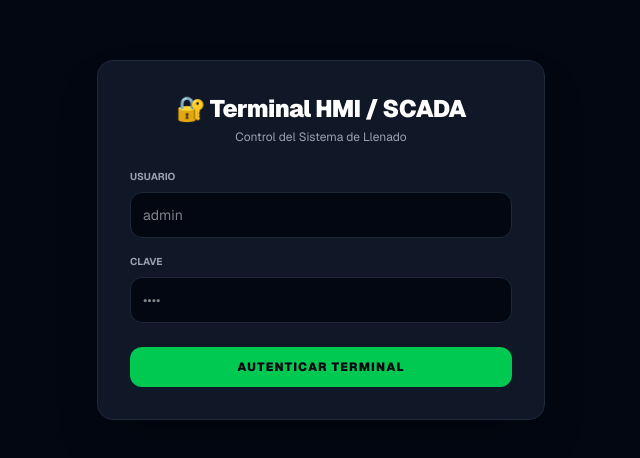
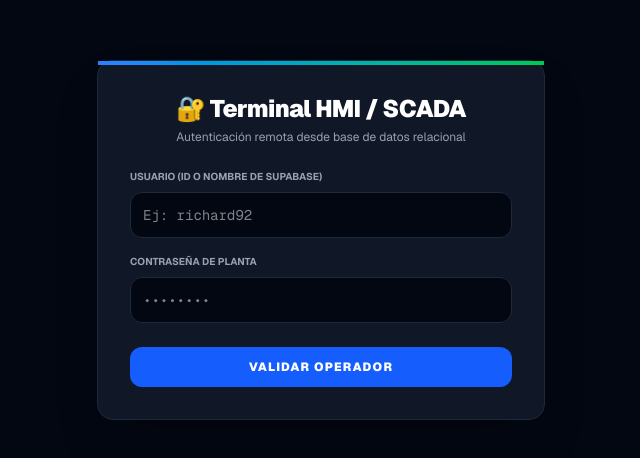
Before and after one commit to Richard2329/scada, a Next.js app: page /login in a window 1280 px wide. Shown: the part 160-618 px from the top of the page, without its empty margins (319-959 px from the left). Built offline with nearby package versions, Linux system fonts and the light colour scheme.

Commit message:
Update page.tsx

```diff
--- a/app/login/page.tsx
+++ b/app/login/page.tsx
@@ -4,10 +4,9 @@ import { useEffect, useState } from "react";
 import { createClient } from "@supabase/supabase-js";
 
 // ==========================================
-// ⚠️ CONFIGURACIÓN CRÍTICA DE SUPABASE
+// ⚠️ CONFIGURACIÓN DE CRITERIO REAL DE SUPABASE
 // ==========================================
 const SUPABASE_URL = "https://gkfubkquycyasxxuhdi.supabase.co";
-// PON AQUÍ TU KEY ANON REAL DE SUPABASE (LA QUE COPIAS DE PROJETS SETTINGS > API)
 const SUPABASE_ANON_KEY = "eyJhbGciOiJIUzI1NiIsInR5cCI6IkpXVCJ9.eyJpc3MiOiJzdXBhYmFzZSIsInJlZiI6ImdrZGZ1YmtxdXljeWFzeHh1aGRpIiwicm9sZSI6ImFub24iLCJpYXQiOjE3ODI2NDI1ODQsImV4cCI6MjA5ODIxODU4NH0.jFpHlW2r1eJxsRO9HvUJhDgA5c69LDROJS5fcL9xHGg";
 
 const supabase = createClient(SUPABASE_URL, SUPABASE_ANON_KEY);
@@ -20,11 +19,15 @@ interface PlantaDatos {
 }
 
 export default function DashboardCompletoPage() {
+  // --- CONTROL DE ACCESO (AHORA CON SUPABASE) ---
   const [isAuthenticated, setIsAuthenticated] = useState(false);
   const [username, setUsername] = useState("");
   const [password, setPassword] = useState("");
   const [loginError, setLoginError] = useState("");
+  const [loginLoading, setLoginLoading] = useState(false);
+  const [operadorActivo, setOperadorActivo] = useState("");
 
+  // --- DATOS INDUSTRIALES ---
   const [datos, setDatos] = useState<PlantaDatos>({
     usuarios: [],
     productos: [],
@@ -33,27 +36,59 @@ export default function DashboardCompletoPage() {
   });
 
   const [loading, setLoading] = useState(false);
-  const [msgEnlace, setMsgEnlace] = useState("Modo Local (Inserta tu API Key real para conectar)");
+  const [msgEnlace, setMsgEnlace] = useState("Modo Local (Modifica la API Key para conectar al SCADA)");
 
+  // --- CONTROLES DE PROCESO (HMI) ---
   const [productoSeleccionado, setProductoSeleccionado] = useState("");
   const [presentacionSeleccionada, setPresentacionSeleccionada] = useState("250ml");
   const [procesoEstado, setProcesoEstado] = useState<"IDLE" | "PROCESANDO" | "COMPLETADO">("IDLE");
   const [progresoLlenado, setProgresoLlenado] = useState(0);
 
+  // --- FILTROS ---
   const [filtroUsuarios, setFiltroUsuarios] = useState("");
   const [filtroInventario, setFiltroInventario] = useState("");
-  const [filtroOrdenes, setFiltroOrdenes] = useState("");
 
-  const handleLogin = (e: React.FormEvent) => {
+  // =========================================================
+  // 🔐 MANEJADOR LOGIN: CONSULTA DE VALIDACIÓN REAL EN SUPABASE
+  // =========================================================
+  const handleLogin = async (e: React.FormEvent) => {
     e.preventDefault();
     setLoginError("");
-    if (username.trim() === "admin" && password === "1234") {
+    setLoginLoading(true);
+
+    try {
+      // Intenta buscar en la tabla 'usuarios' donde el campo username (o nombre) y password coincidan
+      // Nota: Ajusta los nombres de las columnas ('username', 'password') si en tu tabla se llaman diferente (ej. 'nombre', 'clave')
+      const { data, error } = await supabase
+        .from("usuarios")
+        .select("*")
+        .or(`username.eq.${username},nombre.eq.${username}`)
+        .eq("password", password)
+        .single();
+
+      if (error || !data) {
+        throw new Error("Credenciales no encontradas en la base de datos");
+      }
+
+      // Si encuentra el registro, guarda el nombre del operador y autoriza el acceso
+      setOperadorActivo(data.nombre || data.username || username);
       setIsAuthenticated(true);
-    } else {
-      setLoginError("Credenciales incorrectas de operador");
+    } catch (err: any) {
+      console.error("Error de autenticación:", err);
+
+      // Contingencia de desarrollo por si la clave aún no está configurada:
+      if (username.trim() === "admin" && password === "1234") {
+        setOperadorActivo("Administrador Local (Contingencia)");
+        setIsAuthenticated(true);
+      } else {
+        setLoginError("⚠️ Acceso Denegado: Usuario o contraseña no válidos en Supabase.");
+      }
+    } finally {
+      setLoginLoading(false);
     }
   };
 
+  // --- CONTROL DE PROCESO SIMULADO ---
   const iniciarProcesoLlenado = async () => {
     if (!productoSeleccionado) {
       alert("Por favor, seleccione un producto válido.");
@@ -63,7 +98,6 @@ export default function DashboardCompletoPage() {
     setProcesoEstado("PROCESANDO");
     setProgresoLlenado(0);
 
-    // 1. Simulación visual del actuador
     const intervalo = setInterval(() => {
       setProgresoLlenado((prev) => {
         if (prev >= 100) {
@@ -76,7 +110,6 @@ export default function DashboardCompletoPage() {
       });
     }, 150);
 
-    // 2. ENLACE REAL CON SUPABASE -> Registra la orden para que Wokwi la detecte
     try {
       await supabase.from("ordenes").insert([
         {
@@ -86,11 +119,11 @@ export default function DashboardCompletoPage() {
         }
       ]);
     } catch (err) {
-      console.log("No se pudo registrar la orden en la BD real:", err);
+      console.log("Error al registrar orden:", err);
     }
   };
 
-  // FUNCIÓN MANUAL DE CONSULTA (SIN BUCLES INFINITOS)
+  // --- CONSULTA GENERAL DE DATOS (SCADA) ---
   const cargarDatosPlantaReal = async () => {
     try {
       setLoading(true);
@@ -101,10 +134,6 @@ export default function DashboardCompletoPage() {
         supabase.from("inventario").select("*").limit(20),
         supabase.from("ordenes").select("*").order("id", { ascending: false }).limit(20),
       ]);
-
-      if (resProd.error || resUser.error) {
-        throw new Error("Credenciales inválidas o tablas inexistentes");
-      }
 
       setDatos({
         usuarios: resUser.data || [],
@@ -117,14 +146,13 @@ export default function DashboardCompletoPage() {
         setProductoSeleccionado(resProd.data[0].id || resProd.data[0].id_producto);
       }
 
-      setMsgEnlace("🌐 CONEXIÓN REAL ESTABLECIDA CON SUPABASE");
+      setMsgEnlace("🌐 CONEXIÓN TOTAL SCADA + APIS DE SUPABASE OPERATIVAS");
     } catch (error) {
-      console.error("Fallo de enlace de red:", error);
-      setMsgEnlace("⚠️ MODO LOCAL ACTIVO: Verifica la URL/Key de tu Supabase");
+      console.error("Fallo general de red:", error);
+      setMsgEnlace("⚠️ REVISAR CONEXIÓN: Mostrando datos de respaldo locales");
 
-      // Datos temporales de contingencia para que la interfaz funcione sí o sí
       setDatos({
-        usuarios: [{ id: 1, nombre: "Richard Baidal (Supervisor)" }],
+        usuarios: [{ id: 1, nombre: "Richard Baidal" }],
         productos: [{ id: "1", nombre: "Línea de Envasado Alfa" }, { id: "2", nombre: "Línea de Envasado Beta" }],
         inventario: [{ id: 1, producto_id: "Silo Principal", cantidad: 15 }],
         ordenes: [{ id: "101", id_producto: "1", tamano_lote: 250, estado: "completado" }],
@@ -149,32 +177,32 @@ export default function DashboardCompletoPage() {
     String(inv.producto_id || inv.id || "").toLowerCase().includes(filtroInventario.toLowerCase())
   );
 
-  const ordenesFiltradas = datos.ordenes.filter((o: any) =>
-    String(o.id_orden || o.id || "").toLowerCase().includes(filtroOrdenes.toLowerCase())
-  );
-
+  // PANTALLA 1: FORMULARIO HMI DE LOGUEO HACIENDA CONSULTAS A SUPABASE
   if (!isAuthenticated) {
     return (
       <div className="flex h-screen items-center justify-center bg-gray-950 px-4 font-sans">
-        <form onSubmit={handleLogin} className="w-full max-w-md rounded-2xl bg-gray-900 p-8 border border-gray-800 shadow-2xl">
+        <form onSubmit={handleLogin} className="w-full max-w-md rounded-2xl bg-gray-900 p-8 border border-gray-800 shadow-2xl relative">
+          <div className="absolute top-0 left-0 w-full h-1 bg-gradient-to-r from-blue-500 to-green-500" />
           <div className="text-center mb-6">
             <h2 className="text-2xl font-black text-white tracking-tight">🔐 Terminal HMI / SCADA</h2>
-            <p className="text-xs text-gray-400 mt-1">Control del Sistema de Llenado</p>
+            <p className="text-xs text-gray-400 mt-1">Autenticación remota desde base de datos relacional</p>
           </div>
 
-          {loginError && <div className="mb-4 bg-red-500/10 p-3 text-xs text-red-400 border border-red-500/20 text-center rounded-xl">{loginError}</div>}
+          {loginError && <div className="mb-4 bg-red-500/10 p-3 text-xs text-red-400 border border-red-500/20 text-center rounded-xl font-medium">{loginError}</div>}
 
           <div className="mb-4">
-            <label className="block text-[10px] font-bold text-gray-400 uppercase mb-2">Usuario</label>
-            <input type="text" value={username} onChange={(e) => setUsername(e.target.value)} className="w-full bg-gray-950 p-3 text-sm text-white border border-gray-800 rounded-xl focus:border-green-500 focus:outline-none" placeholder="admin" required />
+            <label className="block text-[10px] font-bold text-gray-400 uppercase mb-2">Usuario (ID o Nombre de Supabase)</label>
+            <input type="text" value={username} onChange={(e) => setUsername(e.target.value)} className="w-full bg-gray-950 p-3 text-sm text-white border border-gray-800 rounded-xl focus:border-green-500 focus:outline-none font-mono" placeholder="Ej: richard92" required />
           </div>
 
           <div className="mb-6">
-            <label className="block text-[10px] font-bold text-gray-400 uppercase mb-2">Clave</label>
-            <input type="password" value={password} onChange={(e) => setPassword(e.target.value)} className="w-full bg-gray-950 p-3 text-sm text-white border border-gray-800 rounded-xl focus:border-green-500 focus:outline-none" placeholder="••••" required />
+            <label className="block text-[10px] font-bold text-gray-400 uppercase mb-2">Contraseña de Planta</label>
+            <input type="password" value={password} onChange={(e) => setPassword(e.target.value)} className="w-full bg-gray-950 p-3 text-sm text-white border border-gray-800 rounded-xl focus:border-green-500 focus:outline-none font-mono" placeholder="••••••••" required />
           </div>
 
-          <button type="submit" className="w-full bg-green-500 py-3 text-xs font-black text-gray-950 tracking-widest uppercase rounded-xl hover:bg-green-400">Autenticar Terminal</button>
+          <button type="submit" disabled={loginLoading} className="w-full bg-blue-600 py-3 text-xs font-black text-white tracking-widest uppercase rounded-xl hover:bg-blue-500 transition-all disabled:bg-gray-800 disabled:text-gray-500">
+            {loginLoading ? "Consultando Servidores..." : "Validar Operador"}
+          </button>
         </form>
       </div>
     );
@@ -184,11 +212,12 @@ export default function DashboardCompletoPage() {
     <div className="min-h-screen bg-gray-950 p-6 text-gray-100 font-sans">
       <div className="mx-auto max-w-7xl">
 
-        {/* ENCABEZADO */}
+        {/* ENCABEZADO SCADA */}
         <header className="mb-8 border-b border-gray-800 pb-5 flex flex-col sm:flex-row justify-between items-start sm:items-center gap-4">
           <div>
             <h1 className="text-2xl font-black uppercase tracking-tight text-white">Consola de Supervisión SCADA</h1>
-            <p className={`text-xs mt-1 font-mono font-bold ${msgEnlace.includes("REAL") ? "text-green-400" : "text-amber-400"}`}>{msgEnlace}</p>
+            <p className={`text-xs mt-1 font-mono font-bold ${msgEnlace.includes("OPERATIVAS") ? "text-green-400" : "text-amber-400"}`}>{msgEnlace}</p>
+            <p className="text-[11px] text-gray-400 mt-1">Operador actual activo: <span className="text-blue-400 font-mono font-bold">{operadorActivo}</span></p>
           </div>
           <div className="flex gap-2">
             <button onClick={cargarDatosPlantaReal} className="px-4 py-2 bg-blue-600 hover:bg-blue-500 rounded-xl text-xs font-bold transition-all">🔄 Sincronizar Planta</button>
@@ -196,7 +225,7 @@ export default function DashboardCompletoPage() {
           </div>
         </header>
 
-        {/* MÓDULO HMI DE CONTROL DE LLENADO */}
+        {/* INTERFAZ HMI */}
         <section className="bg-gray-900 p-6 rounded-2xl border border-gray-800 mb-8 shadow-xl grid grid-cols-1 md:grid-cols-3 gap-6">
           <div className="md:col-span-1 md:border-r border-gray-800 md:pr-6">
             <h3 className="text-sm font-bold text-white uppercase mb-3">🎛️ Mando de Dosificación</h3>
@@ -244,11 +273,11 @@ export default function DashboardCompletoPage() {
           </div>
         </section>
 
-        {/* TABLAS CON FILTROS DE BÚSQUEDA */}
+        {/* TABLAS */}
         <div className="grid grid-cols-1 gap-6 lg:grid-cols-2">
           <div className="rounded-2xl bg-gray-900 p-6 border border-gray-800">
             <div className="mb-4 flex justify-between items-center">
-              <h3 className="text-sm font-bold text-white uppercase">👥 Operadores</h3>
+              <h3 className="text-sm font-bold text-white uppercase">👥 Operadores en Base de Datos</h3>
               <input type="text" placeholder="Filtrar..." value={filtroUsuarios} onChange={(e) => setFiltroUsuarios(e.target.value)} className="bg-gray-950 border border-gray-800 rounded-xl px-3 py-1 text-xs text-white font-mono w-36" />
             </div>
             <div className="overflow-x-auto rounded-xl border border-gray-800 text-xs">
```
